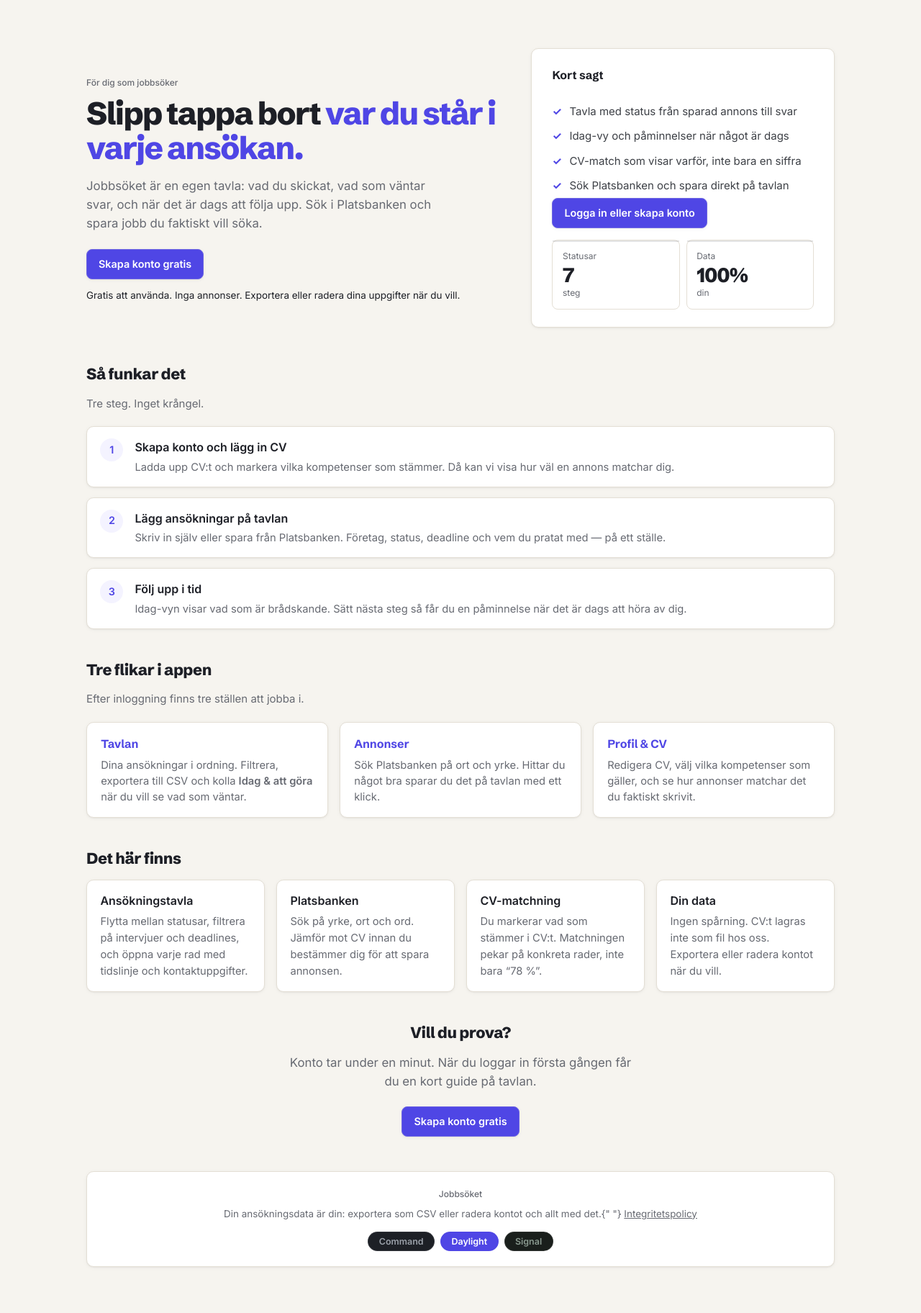
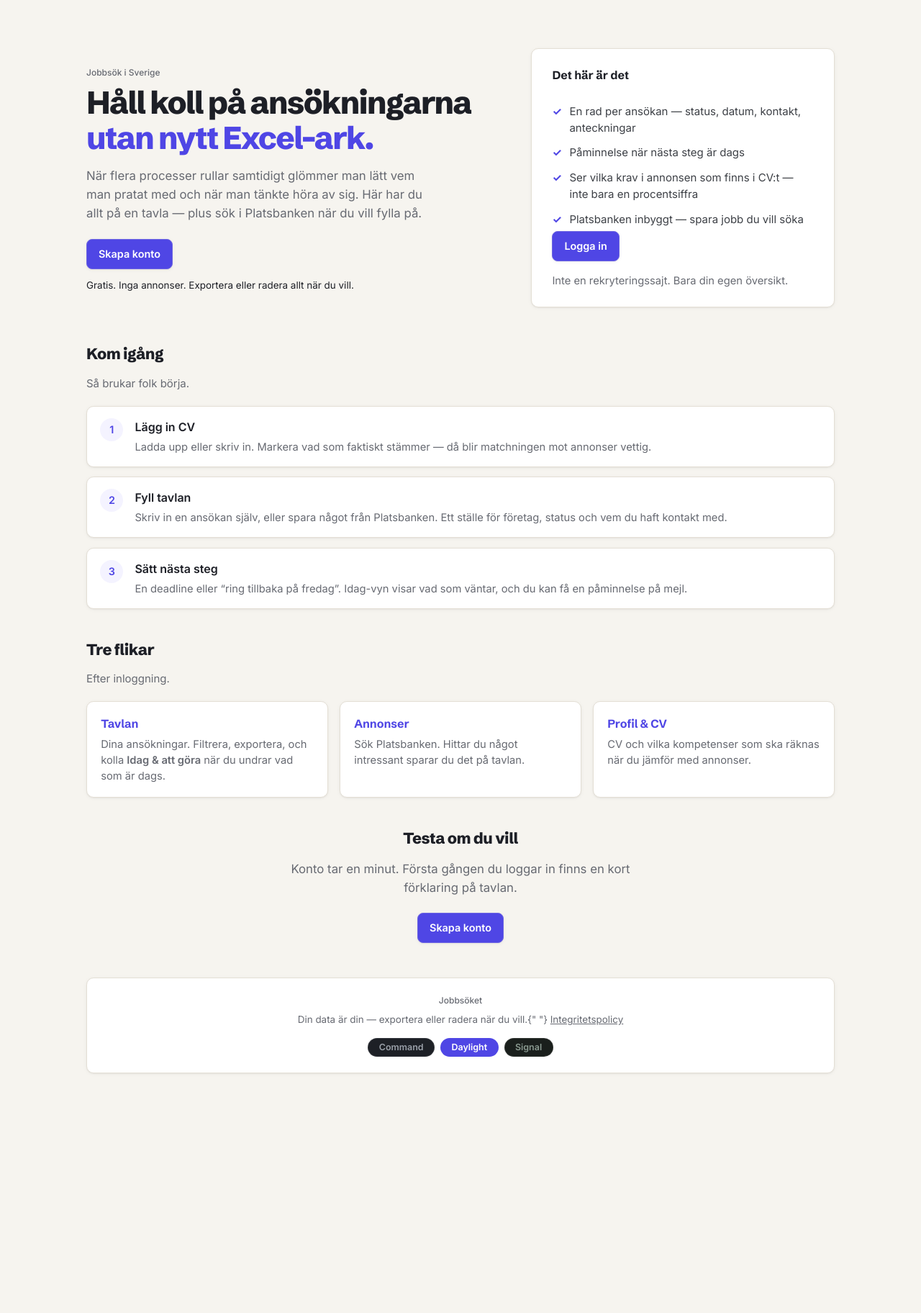
Before and after one commit to OscarBackman92/af-jobbansokan-api, a Django app: page / in a window 1280 px wide. Shown: the part 74-1898 px from the top of the page at 72% size. After the commit the page ends 1566 px from the top, so only its background shows below. Run offline with Django 5.2, Linux system fonts and the light colour scheme; parts of the project's set-up code (start-up, migrations or seed data) failed here and were passed over.

Commit message:
Humanize copy and fix broken login page layout.
Rewrite marketing and in-app text in a warmer voice, and rebuild the auth screen as a proper two-column guest layout without the duplicate logo that broke the grid.

Co-authored-by: Cursor <cursoragent@cursor.com>

```diff
--- a/backend/core/views.py
+++ b/backend/core/views.py
@@ -637,7 +637,7 @@ def job_search(request):
             raise ValidationError(
                 {
                     "match_cv": (
-                        "Lägg till bevis i din jobbprofil för att använda detta filter."
+                        "Markera kompetenser i CV:t för att filtrera på matchning."
                     )
                 }
             )
--- a/backend/templates/marketing/base.html
+++ b/backend/templates/marketing/base.html
@@ -19,7 +19,7 @@
     <title>{% block title %}Jobbsöket — tavla för dina jobbansökningar{% endblock %}</title>
     <meta
       name="description"
-      content="{% block meta_description %}Gratis tavla för jobbansökningar: status, påminnelser, Platsbanken-sök och CV-matchning. Din data, dina regler.{% endblock %}"
+      content="{% block meta_description %}Håll koll på jobbansökningar utan Excel. Platsbanken, påminnelser och export när du vill.{% endblock %}"
     />
     <link rel="canonical" href="{% block canonical %}{{ canonical_url }}{% endblock %}" />
     <meta property="og:type" content="website" />
@@ -54,8 +54,7 @@
       {% block content %}{% endblock %}
       <footer class="marketing-footer">
         <span class="footer-kicker">Jobbsöket</span>
-        Din ansökningsdata är din: exportera som CSV eller radera kontot och allt
-        med det.{" "}
+        Din data är din — exportera eller radera när du vill.{" "}
         <a href="{{ privacy_url }}">Integritetspolicy</a>
         <div class="theme-picker" aria-label="Visuellt tema">
           <button type="button" data-theme="command">Command</button>
--- a/backend/templates/marketing/landing.html
+++ b/backend/templates/marketing/landing.html
@@ -9,7 +9,7 @@
   "applicationCategory": "BusinessApplication",
   "operatingSystem": "Web",
   "inLanguage": "sv",
-  "description": "Gratis tavla för jobbansökningar med Platsbanken-sök, påminnelser och CV-matchning.",
+  "description": "Tavla för jobbansökningar med Platsbanken-sök och påminnelser.",
   "offers": {
     "@type": "Offer",
     "price": "0",
@@ -23,80 +23,71 @@
 <main>
   <section class="marketing-hero">
     <div>
-      <span class="section-kicker">För dig som jobbsöker</span>
+      <span class="section-kicker">Jobbsök i Sverige</span>
       <h2>
-        Slipp tappa bort
-        <span class="grad">var du står i varje ansökan.</span>
+        Håll koll på ansökningarna
+        <span class="grad">utan nytt Excel-ark.</span>
       </h2>
       <p class="lede">
-        Jobbsöket är en egen tavla: vad du skickat, vad som väntar svar, och när
-        det är dags att följa upp. Sök i Platsbanken och spara jobb du faktiskt
-        vill söka.
+        När flera processer rullar samtidigt glömmer man lätt vem man pratat med
+        och när man tänkte höra av sig. Här har du allt på en tavla — plus sök i
+        Platsbanken när du vill fylla på.
       </p>
       <p class="hero-cta">
-        <a class="btn-primary" href="{{ app_url }}">Skapa konto gratis</a>
+        <a class="btn-primary" href="{{ app_url }}">Skapa konto</a>
       </p>
       <p class="hero-note muted">
-        Gratis att använda. Inga annonser. Exportera eller radera dina uppgifter när du vill.
+        Gratis. Inga annonser. Exportera eller radera allt när du vill.
       </p>
     </div>
     <aside class="hero-card">
-      <h3>Kort sagt</h3>
+      <h3>Det här är det</h3>
       <ul class="checklist">
-        <li>Tavla med status från sparad annons till svar</li>
-        <li>Idag-vy och påminnelser när något är dags</li>
-        <li>CV-match som visar varför, inte bara en siffra</li>
-        <li>Sök Platsbanken och spara direkt på tavlan</li>
+        <li>En rad per ansökan — status, datum, kontakt, anteckningar</li>
+        <li>Påminnelse när nästa steg är dags</li>
+        <li>Ser vilka krav i annonsen som finns i CV:t — inte bara en procentsiffra</li>
+        <li>Platsbanken inbyggt — spara jobb du vill söka</li>
       </ul>
-      <a class="btn-primary" href="{{ app_url }}">Logga in eller skapa konto</a>
-      <div class="metric-grid" aria-hidden="true">
-        <div class="metric-tile">
-          <span class="metric-label">Statusar</span>
-          <strong>7</strong>
-          <span class="metric-detail">steg</span>
-        </div>
-        <div class="metric-tile">
-          <span class="metric-label">Data</span>
-          <strong>100%</strong>
-          <span class="metric-detail">din</span>
-        </div>
-      </div>
+      <a class="btn-primary" href="{{ app_url }}">Logga in</a>
+      <p class="hero-note muted" style="margin-top: 1rem; margin-bottom: 0">
+        Inte en rekryteringssajt. Bara din egen översikt.
+      </p>
     </aside>
   </section>
 
   <section class="marketing-section" aria-labelledby="how-heading">
-    <h2 id="how-heading">Så funkar det</h2>
+    <h2 id="how-heading">Kom igång</h2>
     <p class="section-lede">
-      Tre steg. Inget krångel.
+      Så brukar folk börja.
     </p>
     <ol class="steps-list">
       <li class="step-card">
         <span class="step-number" aria-hidden="true">1</span>
         <div>
-          <h3>Skapa konto och lägg in CV</h3>
+          <h3>Lägg in CV</h3>
           <p>
-            Ladda upp CV:t och markera vilka kompetenser som stämmer. Då kan vi
-            visa hur väl en annons matchar dig.
+            Ladda upp eller skriv in. Markera vad som faktiskt stämmer — då blir
+            matchningen mot annonser vettig.
           </p>
         </div>
       </li>
       <li class="step-card">
         <span class="step-number" aria-hidden="true">2</span>
         <div>
-          <h3>Lägg ansökningar på tavlan</h3>
+          <h3>Fyll tavlan</h3>
           <p>
-            Skriv in själv eller spara från Platsbanken. Företag, status, deadline
-            och vem du pratat med — på ett ställe.
+            Skriv in en ansökan själv, eller spara något från Platsbanken. Ett ställe
+            för företag, status och vem du haft kontakt med.
           </p>
         </div>
       </li>
       <li class="step-card">
         <span class="step-number" aria-hidden="true">3</span>
         <div>
-          <h3>Följ upp i tid</h3>
+          <h3>Sätt nästa steg</h3>
           <p>
-            Idag-vyn visar vad som är brådskande. Sätt nästa steg så får du en
-            påminnelse när det är dags att höra av dig.
+            En deadline eller “ring tillbaka på fredag”. Idag-vyn visar vad som
+            väntar, och du kan få en påminnelse på mejl.
           </p>
         </div>
       </li>
@@ -104,77 +95,41 @@
   </section>
 
   <section class="marketing-section" aria-labelledby="app-heading">
-    <h2 id="app-heading">Tre flikar i appen</h2>
+    <h2 id="app-heading">Tre flikar</h2>
     <p class="section-lede">
-      Efter inloggning finns tre ställen att jobba i.
+      Efter inloggning.
     </p>
     <div class="app-areas">
       <article class="app-area-card">
         <h3>Tavlan</h3>
         <p>
-          Dina ansökningar i ordning. Filtrera, exportera till CSV och kolla
-          <strong>Idag &amp; att göra</strong> när du vill se vad som väntar.
+          Dina ansökningar. Filtrera, exportera, och kolla <strong>Idag &amp; att göra</strong>
+          när du undrar vad som är dags.
         </p>
       </article>
       <article class="app-area-card">
         <h3>Annonser</h3>
         <p>
-          Sök Platsbanken på ort och yrke. Hittar du något bra sparar du det på
-          tavlan med ett klick.
+          Sök Platsbanken. Hittar du något intressant sparar du det på tavlan.
         </p>
       </article>
       <article class="app-area-card">
         <h3>Profil &amp; CV</h3>
         <p>
-          Redigera CV, välj vilka kompetenser som gäller, och se hur annonser
-          matchar det du faktiskt skrivit.
-        </p>
-      </article>
-    </div>
-  </section>
-
-  <section class="marketing-section" aria-labelledby="features-heading">
-    <h2 id="features-heading">Det här finns</h2>
-    <div class="feature-grid">
-      <article class="feature-card">
-        <h3>Ansökningstavla</h3>
-        <p>
-          Flytta mellan statusar, filtrera på intervjuer och deadlines, och öppna
-          varje rad med tidslinje och kontaktuppgifter.
-        </p>
-      </article>
-      <article class="feature-card">
-        <h3>Platsbanken</h3>
-        <p>
-          Sök på yrke, ort och ord. Jämför mot CV innan du bestämmer dig för att
-          spara annonsen.
-        </p>
-      </article>
-      <article class="feature-card">
-        <h3>CV-matchning</h3>
-        <p>
-          Du markerar vad som stämmer i CV:t. Matchningen pekar på konkreta rader,
-          inte bara “78 %”.
-        </p>
-      </article>
-      <article class="feature-card">
-        <h3>Din data</h3>
-        <p>
-          Ingen spårning. CV:t lagras inte som fil hos oss. Exportera eller radera
-          kontot när du vill.
+          CV och vilka kompetenser som ska räknas när du jämför med annonser.
         </p>
       </article>
     </div>
   </section>
 
   <section class="marketing-section marketing-cta">
-    <h2>Vill du prova?</h2>
+    <h2>Testa om du vill</h2>
     <p class="lede">
-      Konto tar under en minut. När du loggar in första gången får du en kort
-      guide på tavlan.
+      Konto tar en minut. Första gången du loggar in finns en kort förklaring på
+      tavlan.
     </p>
     <p>
-      <a class="btn-primary" href="{{ app_url }}">Skapa konto gratis</a>
+      <a class="btn-primary" href="{{ app_url }}">Skapa konto</a>
     </p>
   </section>
 </main>
--- a/frontend/src/components/JobProfileSelector.jsx
+++ b/frontend/src/components/JobProfileSelector.jsx
@@ -34,8 +34,8 @@ export default function JobProfileSelector({
         )}
       </div>
       <p className="muted job-profile-hint">
-        Varje profil är en söklins — bevis kopplas till rader i CV:t. Dubbelklicka
-        fliken för att byta namn.
+        Olika sökprofiler om du söker olika typer av jobb. Dubbelklicka fliken
+        för att byta namn.
       </p>
     </div>
   );
--- a/frontend/src/components/PostingsPanel.jsx
+++ b/frontend/src/components/PostingsPanel.jsx
@@ -463,8 +463,8 @@ export default function PostingsPanel() {
           <span className="section-kicker">Platsbanken</span>
           <h2>Sök jobb</h2>
           <p className="muted">
-            Hela Platsbanken — filtrera på ort och yrke och spara det du vill
-            söka på tavlan.
+            Platsbanken — filtrera på ort och yrke, spara det du vill söka på
+            tavlan.
           </p>
         </div>
         <div className="metric-inline" aria-label="Söksammanfattning">
@@ -615,7 +615,7 @@ export default function PostingsPanel() {
                     ? "Inga annonser matchade ditt CV i denna sökning."
                     : "Inga annonser matchade din sökning."
                   : query.matchCv
-                    ? `Visar ${results.length} CV-matchande av ${showingFrom}–${showingTo} (totalt ${total.toLocaleString(
+                    ? `Visar ${results.length} som passar CV:t (${showingFrom}–${showingTo} av ${total.toLocaleString(
                         "sv-SE"
                       )})`
                     : `Visar ${showingFrom}–${showingTo} av ${total.toLocaleString(
--- a/frontend/src/components/TodayPanel.jsx
+++ b/frontend/src/components/TodayPanel.jsx
@@ -26,7 +26,7 @@ export default function TodayPanel({ applications, onOpen }) {
           <p className="muted">
             {overdueCount > 0 && `${overdueCount} försenade · `}
             {todayCount > 0 && `${todayCount} idag · `}
-            {items.length} {items.length === 1 ? "åtgärd" : "åtgärder"} totalt
+            {items.length} {items.length === 1 ? "sak" : "saker"} att ta tag i
           </p>
         </div>
         <button
```
Also changed, not shown: backend/core/tests/test_marketing.py (+3 -4 lines), frontend/src/App.jsx (+6 -4 lines), frontend/src/components/AuthHero.jsx (+8 -11 lines), frontend/src/components/AuthHero.test.jsx (+1 -2 lines), frontend/src/components/AuthIntro.jsx (+9 -9 lines), frontend/src/components/BoardPanel.jsx (+11 -11 lines), frontend/src/components/MatchScore.jsx (+4 -4 lines), frontend/src/components/ProfilePanel.jsx (+7 -9 lines), frontend/src/components/WelcomeGuide.jsx (+13 -16 lines), frontend/src/styles.css (+70 -71 lines).
